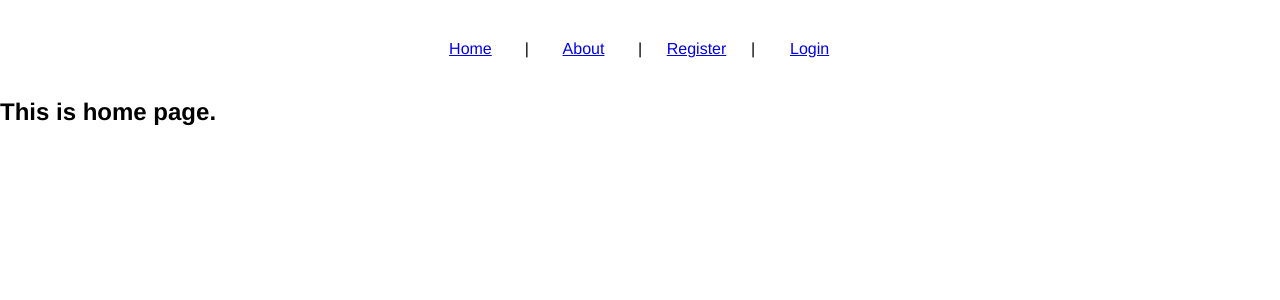
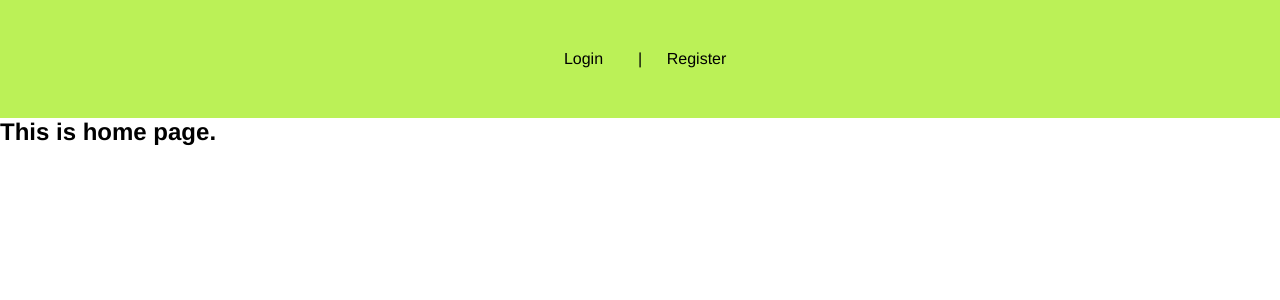
Before and after one commit to DimitarMitrevski/firebase-vue-chat, a Vue app: page /login in a window 1280 px wide. Shown: the top 300 px of the page. Built offline with nearby package versions, Linux system fonts and the light colour scheme; no server answers; sample sign-in values are in the browser's storage.

Commit message:
Update App.vue

```diff
--- a/src/App.vue
+++ b/src/App.vue
@@ -2,38 +2,67 @@
   <div>
     <header>
       <ul class="nav">
-        <li><router-link to="/">Home</router-link></li>
-        |
-        <li><router-link to="/about">About</router-link></li>
-        |
+        <li><router-link to="/login">Login</router-link></li> |
         <li><router-link to="/register">Register</router-link></li>
-        |
-        <li><router-link to="/login">Login</router-link></li>
+
       </ul>
     </header>
-    <router-view></router-view>
+    <router-view/>
   </div>
 </template>
 
 <script>
+import {onBeforeMount} from 'vue';
+import {useRouter, useRoute} from 'vue-router';
+import firebase from 'firebase';
 export default {
-  name: "LayoutDefault",
 
-  data() {
-    return {
-      leftDrawerOpen: false,
-    };
-  },
-};
+  setup(){
+    const router = useRouter();
+    const route = useRoute();
+    onBeforeMount(() => {
+      firebase.auth().onAuthStateChanged((user) => {
+        if(!user) {
+          router.replace('/login');
+        } else if (route.path == "/login" || route.path ==
+        '/register') {
+          router.replace('/');
+        }
+      });
+    });
+  }
+}
 </script>
 
 <style lang="scss" scoped>
-header {
-  padding: 40px;
-  text-align: center;
+ul {
+    list-style-type: none;
+    padding: 40px;
+    text-align: center;
+    overflow: hidden;
+    background-color: #bbf157;
+}
+
+li a {
+    display: inline-block;
+    color: black;
+    text-align: center;
+    padding: 10px 16px;
+    text-decoration: none;
+    width: 100px;
 }
 ul.nav li {
   display: inline-block;
   width: 100px;
 }
+
+li a:hover:not(.active) {
+    background-color: rgb(171, 238, 95);
+}
+
+.active {
+    background-color: #4CAF50;
+}
+
+
 </style>
```
